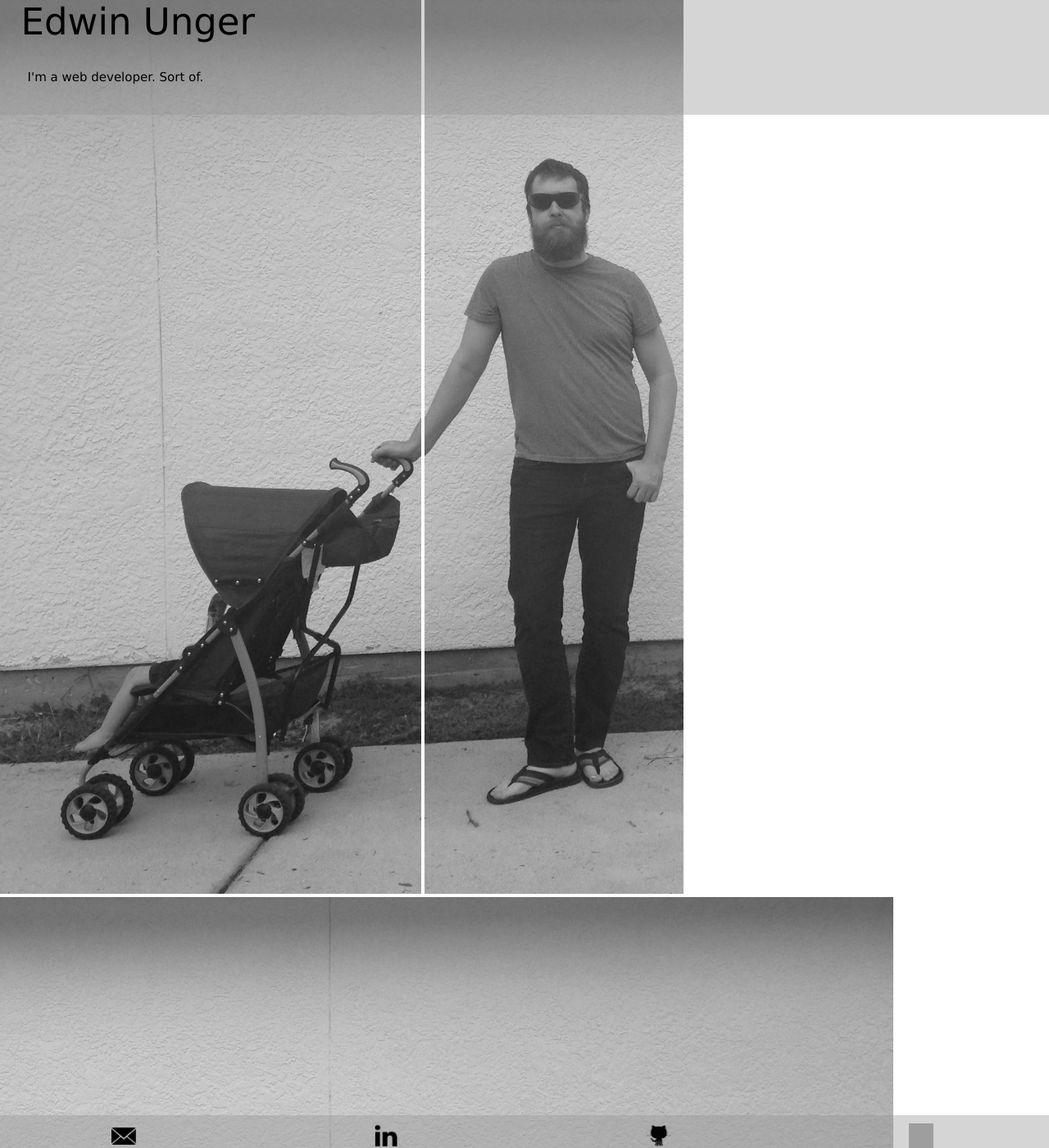
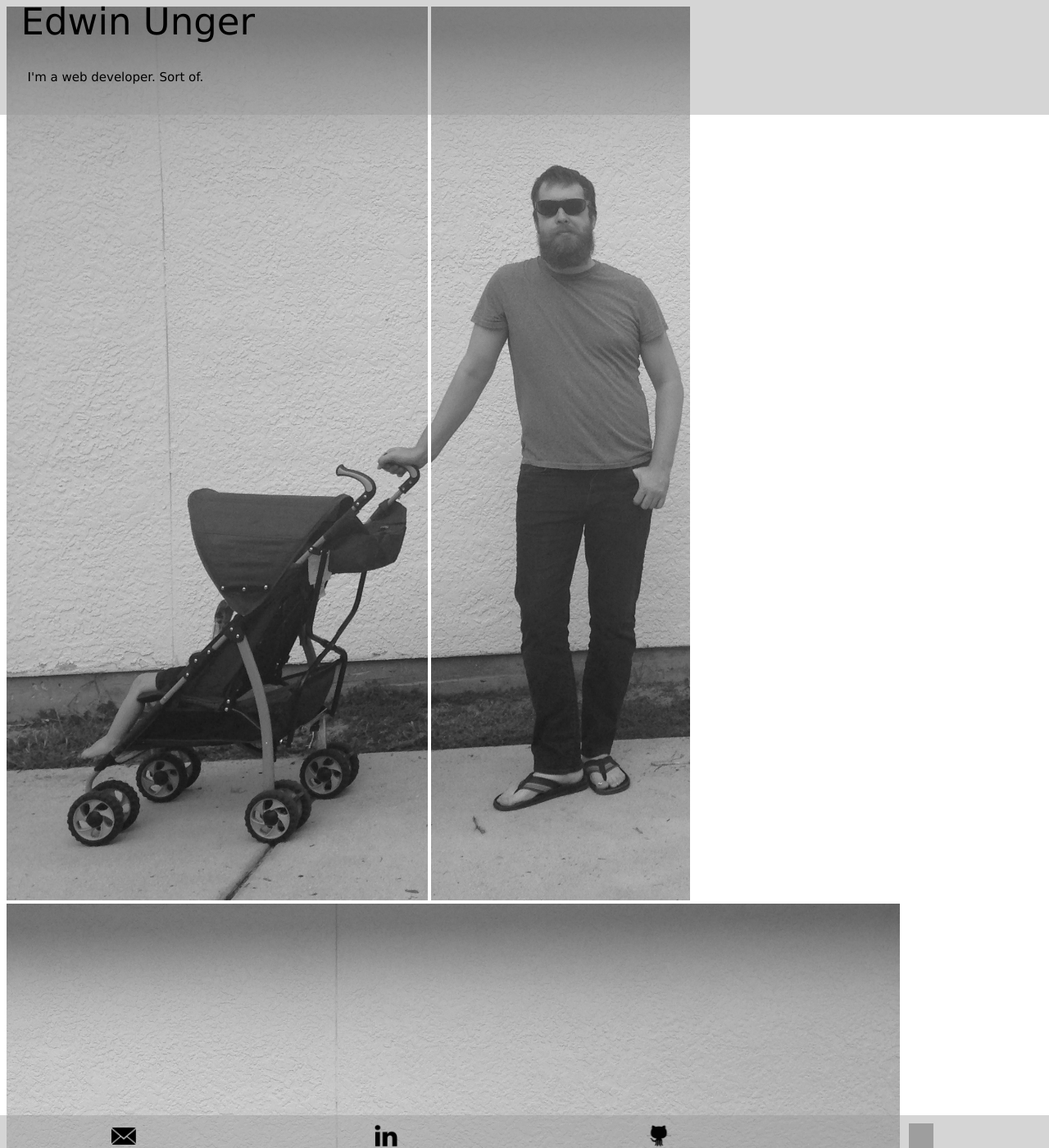
Before and after one commit to edwinunger/edwinunger.github.io, a Jekyll site: the page index.html, which Jekyll copies as it is, in a window 1280 px wide and 1400 px high. Shown: the whole window at 82% size. Built offline with Jekyll 4.4.1, drawn with Linux system fonts in a browser that asks for light colours; grey boxes are pictures that could not be loaded.

Commit message:
image adjust

```diff
--- a/stylesheets/default.css
+++ b/stylesheets/default.css
@@ -36,10 +36,10 @@ a {
 
 /*Main*/
 
-.image {
+/*.image {
   min-height: 100%;
   min-width: 1280px;
-  width: 1200px;
+  width: 100%;
   height: auto;
   position: fixed;
   top: 0%;
@@ -50,9 +50,9 @@ a {
   background-size: cover;
   background-size: contain;
 
-}
+}*/
 
-/* .projects { height: auto;
+.projects { height: auto;
             width: auto;
 }
 
@@ -62,7 +62,7 @@ a {
 
 .blog { height: auto;
         width: auto;
-} */
+}
 
 /*Footer*/
 
```
